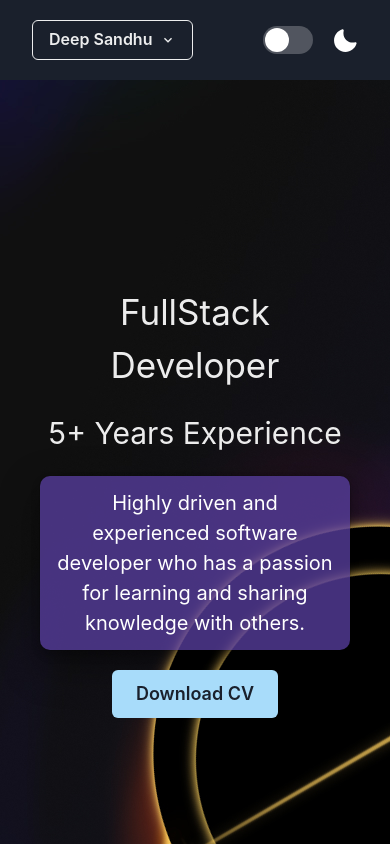
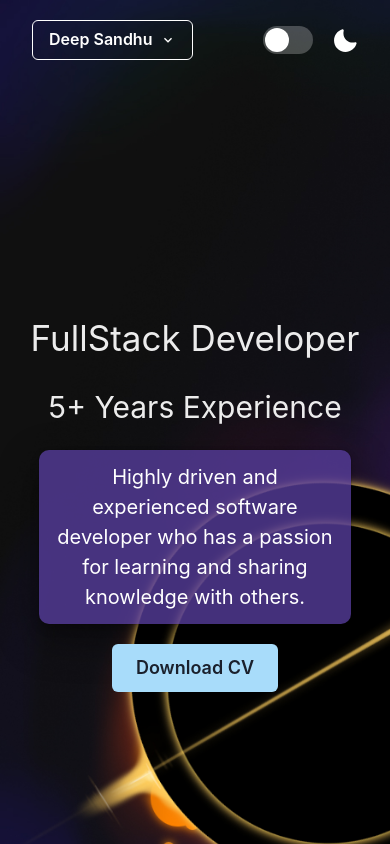
Before and after one commit to ffTsuzuku/ffTsuzuku.github.io, a React (Vite) app: page / in a window 390 px wide. Shown: the top 844 px of the page. Built offline with nearby package versions, Linux system fonts and the light colour scheme.

Commit message:
css: Improved the responsiveness of the landing page

```diff
--- a/src/App.tsx
+++ b/src/App.tsx
@@ -12,7 +12,6 @@ import Education from './components/Education'
 function App() {
     return (
         <div className='App'>
-            <Header />
             <Cover />
             <WorkExperience />
             <Divider />
--- a/src/components/Cover.tsx
+++ b/src/components/Cover.tsx
@@ -11,6 +11,7 @@ import {
 
 import darkWallpaper from '../imgs/s1.jpg'
 import lightWallpaper from '../imgs/peotry.jpg'
+import Header from './Header'
 
 function Cover() {
     const { colorMode } = useColorMode()
@@ -26,14 +27,19 @@ function Cover() {
     )
 
     return (
-        <Box backgroundImage={src} backgroundPosition='left' h='100vh' w='100%'>
+        <Box
+            backgroundImage={src}
+            backgroundPosition='left'
+            backgroundRepeat={'no-repeat'}
+            backgroundSize={'cover'}
+            w='100%'
+        >
+            <Header />
             <VStack
-                alignItems={{ base: 'center', lg: 'start' }}
-                h='100%'
+                minHeight='100vh'
+                w={'100%'}
                 justifyContent={'center'}
-                paddingX={10}
                 spacing={5}
-                w={{ base: '100%', md: '100%', lg: '50%' }}
             >
                 <Text fontSize={{ base: '35px', md: '60px', lg: '76px' }}>
                     FullStack Developer
@@ -43,7 +49,7 @@ function Cover() {
                 </Text>
                 <Text
                     color={'white'}
-                    width={{ lg: '60%' }}
+                    width={'80%'}
                     p={3}
                     backgroundColor={blurbBgColor}
                     borderRadius={'10px'}
--- a/src/components/Header.tsx
+++ b/src/components/Header.tsx
@@ -54,6 +54,7 @@ function Header() {
                 <HStack>
                     <Menu>
                         <MenuButton
+                            color={'white'}
                             as={Button}
                             rightIcon={
                                 <Show breakpoint='(max-width: 719px)'>
```
